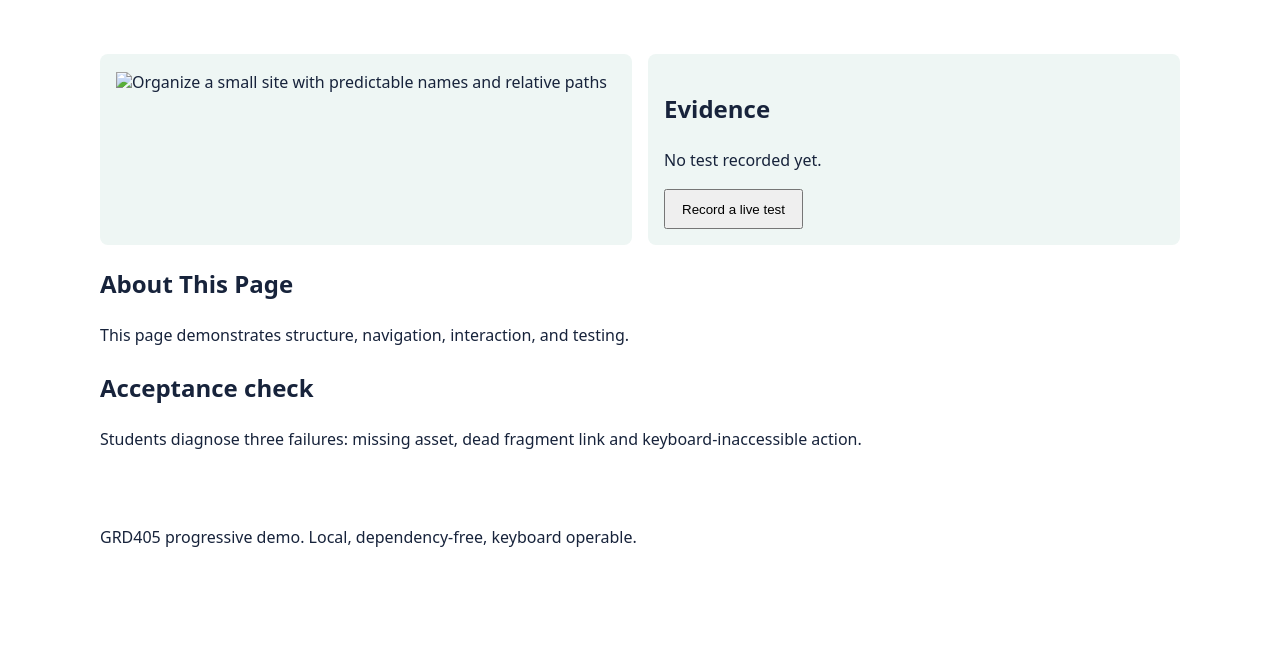
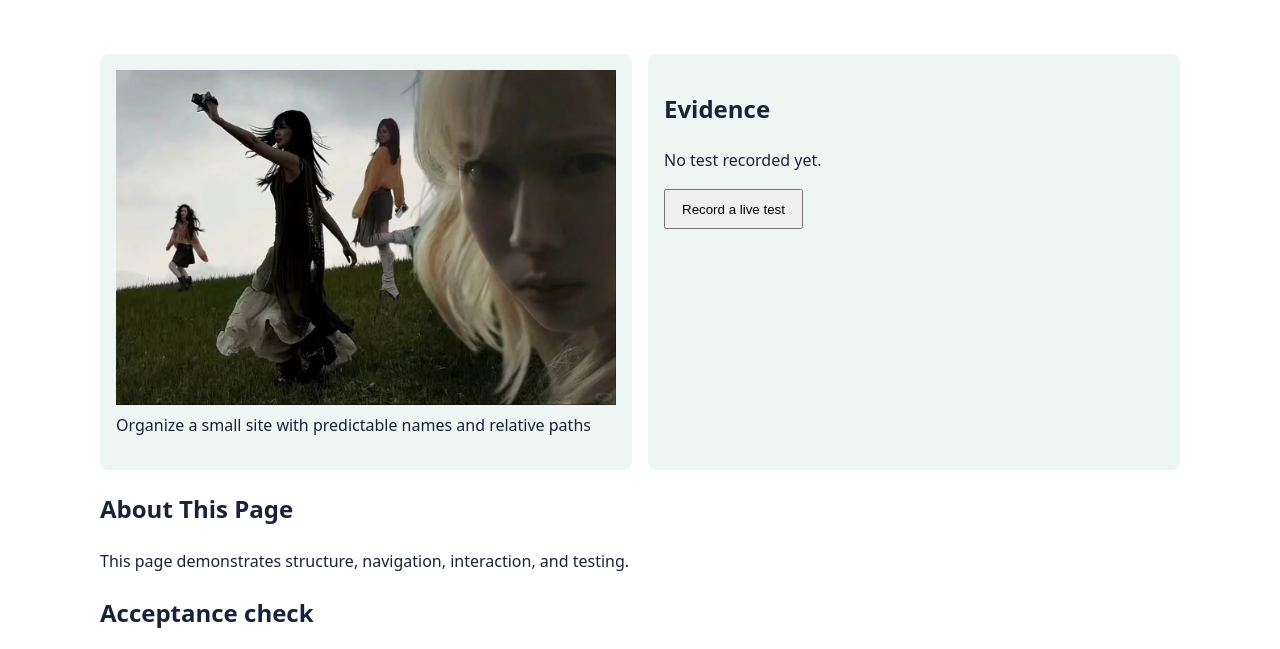
Before and after one commit to angelababy1113/GRD405_Exercise03_YU-Kejia, a plain HTML site: page index.html in a window 1280 px wide. Shown: the part 142-791 px from the top of the page. Drawn offline with Linux system fonts and the light colour scheme.

Commit message:
commit message

```diff
--- a/index.html
+++ b/index.html
@@ -104,7 +104,7 @@
     <main id="content" tabindex="-1">
         <section class="grid">
             <article class="card">
-               <img src="C:\Users\admin\Desktop\GRD405_Exercise03_YU Kejia\assets\images\site-image.jpg.png
+               <img src=assets\images\site-image.png
                 <p>Organize a small site with predictable names and relative paths</p>
             </article>
             <article class="card">
```
Also changed, not shown: assets/images/site-image.png (renamed from assets/images/site-image.jpg.png).
